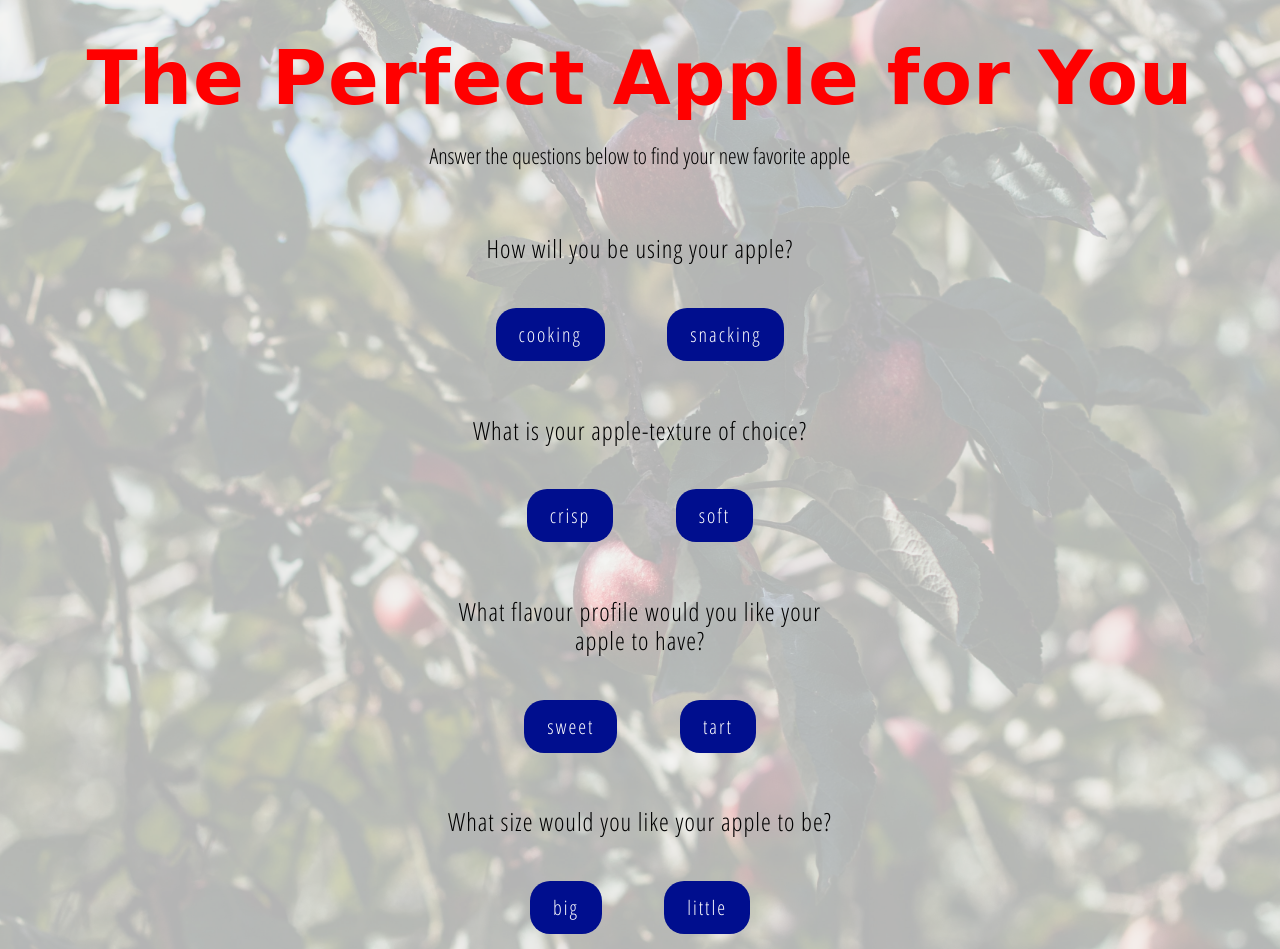
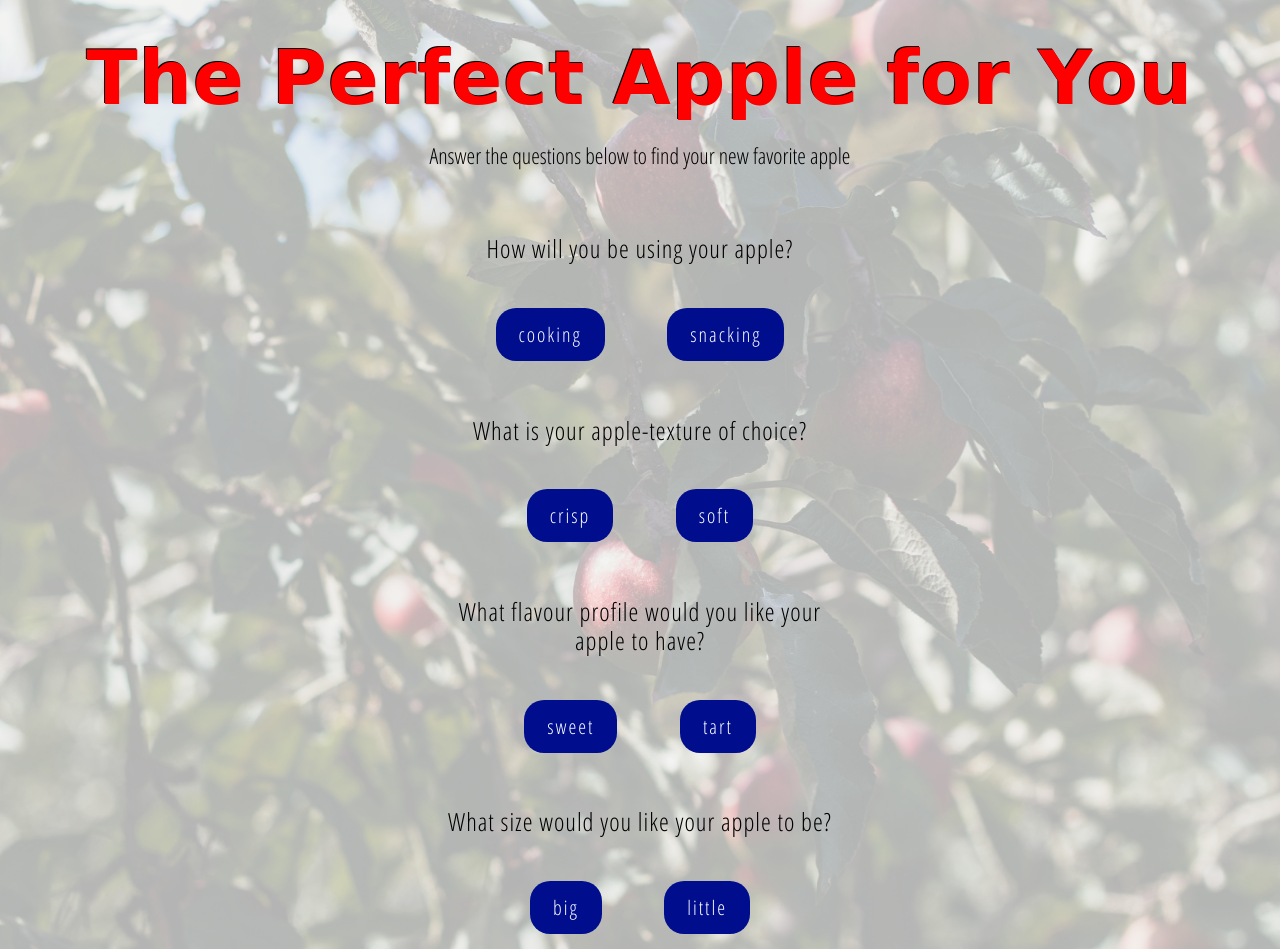
Before and after one commit to sarahmgans/sarahGansBootcampProjectThree, a plain HTML site: page index.html in a window 1280 px wide. Shown: the top 949 px of the page. Drawn offline with nearby package versions, Linux system fonts and the light colour scheme; a web font is replaced by a local one.

Commit message:
added text shadow

```diff
--- a/styles/sass/_fontStyles.scss
+++ b/styles/sass/_fontStyles.scss
@@ -23,6 +23,7 @@ h1 {
     margin-bottom: 0px;
     text-align: center;
     margin-top: 35px;
+    text-shadow: -1px -1px 0 #000;
 }
 
 h1 span {
```
Also changed, not shown: styles/styles.css.
